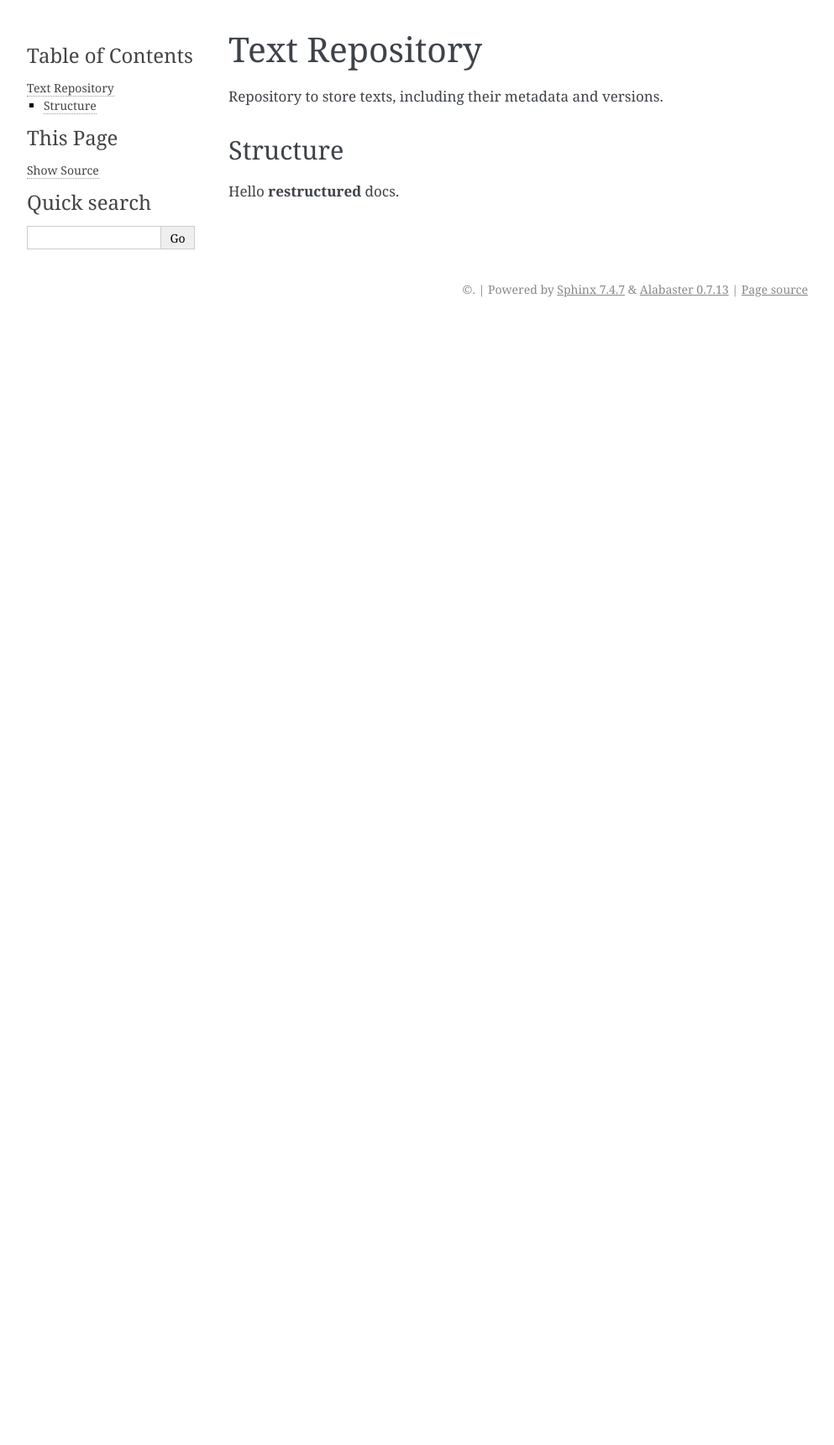
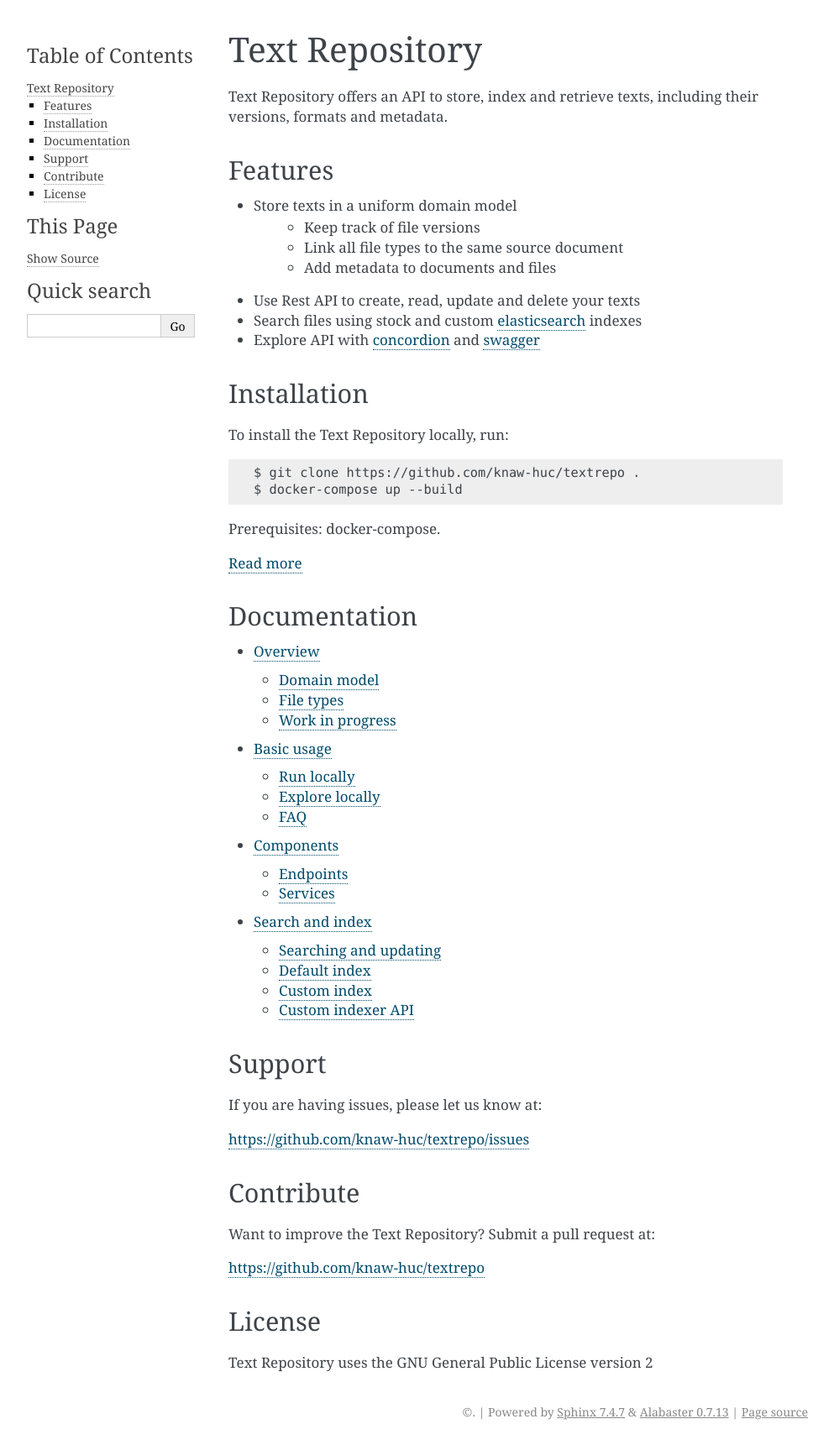
Before and after one commit to knaw-huc/textrepo, a Sphinx documentation site: the page built from docs/index.rst, in a window 1280 px wide. Shown: the whole page at 84% size, without its empty margins (148-1141 px from the left). Built offline with Sphinx 7.4.7, drawn with Linux system fonts in a browser that asks for light colours; before the commit the page ends 900 px from its top, so only the background shows below that.

Commit message:
Initial draft of readthedocs

```diff
--- /dev/null
+++ b/docs/components.rst
@@ -0,0 +1,44 @@
+.. |tr| replace:: Text Repository
+
+Components
+==========
+
+Endpoints
+*********
+
+- |tr| `API <http://localhost:8080/textrepo/swagger>`_
+- `Integration test results <https://demorepo.tt.di.huc.knaw.nl/concordion/nl/knaw/huc/textrepo/Textrepo.html>`_
+- `Elasticsearch indexes <http://localhost:8080/index/_aliases?pretty>`_
+- `Stub indexer <http://localhost:8080/custom-index/>`_
+
+Services
+********
+
+The |tr| application is bundled with a couple of services:
+
+- |tr|, core application
+- `Postgres <https://www.postgresql.org/>`_ as database
+- `Elasticsearch <https://www.elastic.co/elasticsearch/>`_ as search engine
+- `Docker <https://www.docker.com/>`_ and `docker-compose <https://docs.docker.com/compose/>`_ for running and connecting services
+- `Nginx <https://www.nginx.com/>`_ as a reverse proxy
+
+|tr|
+____
+The |tr| is a java application build with `dropwizard <https://www.dropwizard.io/en/latest/>`_.
+It contains a REST-API to create, retrieve, update and delete documents, files, versions and metadata.
+It uses the postgres database to store its domain model.
+It keeps the elastic search indexes in sync with the postgres database.
+
+Postgres
+--------
+Postgres is used as a 'vault' which contains all the data or 'the golden standard', from which all indexes are generated.
+
+Postgres data can be modified using the |tr| REST-API.
+
+Elasticsearch
+-------------
+See the `indexing <indexing.html>`_ page.
+
+Nginx
+-----
+As a reverse proxy it exposes the relevant parts of all the service endpoints. See exposed endpoints below.
--- a/docs/index.rst
+++ b/docs/index.rst
@@ -1,9 +1,58 @@
-Text Repository
+.. |tr| replace:: Text Repository
+
+|tr|
 ===============
 
-Repository to store texts, including their metadata and versions.
+|tr| offers an API to store, index and retrieve texts, including their versions, formats and metadata.
 
-Structure
----------
+Features
+--------
 
-Hello **restructured** docs.
+- Store texts in a uniform domain model
+   - Keep track of file versions
+   - Link all file types to the same source document
+   - Add metadata to documents and files
+- Use Rest API to create, read, update and delete your texts
+- Search files using stock and custom `elasticsearch <https://www.elastic.co/elasticsearch/>`_ indexes
+- Explore API with `concordion <https://concordion.org/>`_ and `swagger <https://swagger.io/>`_
+
+Installation
+------------
+
+To install the |tr| locally, run: ::
+
+    $ git clone https://github.com/knaw-huc/textrepo .
+    $ docker-compose up --build
+
+Prerequisites: docker-compose.
+
+`Read more <usage.html>`_
+
+Documentation
+-------------
+.. toctree::
+    :maxdepth: 2
+
+    Overview <overview>
+    Basic usage <usage>
+    Components <components>
+    Search and index <indexing>
+
+Support
+-------
+
+If you are having issues, please let us know at:
+
+https://github.com/knaw-huc/textrepo/issues
+
+Contribute
+----------
+
+Want to improve the |tr|? Submit a pull request at:
+
+https://github.com/knaw-huc/textrepo
+
+License
+-------
+
+|tr| uses the GNU General Public License version 2
--- /dev/null
+++ b/docs/indexing.rst
@@ -0,0 +1,46 @@
+.. |tr| replace:: Text Repository
+
+Indexing
+========
+
+The |tr| contains a number of default elasticsearch indexes which are populated by the |tr| itself. Users can read documents from the index, but cannot create, update or delete documents. All modifications of the index should be handled by the |tr| itself. When you want to edit a index document, edit the appropriate file instead using the |tr| REST-API.
+
+Searching and updating
+----------------------
+
+ElasticSearch has extensively documentated its own API. Read all about it `here <https://www.elastic.co/guide/en/elastic-stack/current/index.html>`_.
+
+Default index
+-------------
+
+By default the text repository contains a full text and a autocomplete index.
+
+Custom index
+------------
+
+A |tr| installation can be configured to use any number of custom indexers to populate custom indexes. To add a custom index, make sure its 'indexer' is available.
+An indexer is a remote service with a 'mapping' endpoint to request elasticsearch fields, and a 'fields' endpoint to convert a |tr| file into a elasticsearch index document.
+
+- `GET Mapping` endpoints are used to create elasticsearch indexes.
+- `POST Fields` endpoints are used to create elastcsearch index documents.
+- Generated documents should match the mapping that the indexer mapping endpoint returns.
+
+When a user adds a new (or initial) version to a file, the |tr| calls fields-endpoints of all indexers of indexes that support that specific file type.
+A |tr| `POST fields` request contains the contents of new version and a `Content-Type` header with the mimetype.
+|tr| uses the response of a custom indexer to create a new document in its index.
+
+Custom indexer API
+------------------
+Custom indexers can be configured in `./textrepo-app/config.yml`: ::
+
+  indexers:
+  - mapping:    # string, url to GET mapping endpoint
+    fields:
+      url:      # string, url to POST fields endpoint
+      type:     # string, 'multipart' or 'urlencoded'
+    mimetypes:
+      -         # list of strings, supported mimetypes
+    elasticsearch:
+      index:    # string, name
+      hosts:
+        -       # list of strings, host urls
--- /dev/null
+++ b/docs/overview.rst
@@ -0,0 +1,30 @@
+.. |tr| replace:: Text Repository
+
+Overview
+========
+
+Domain model
+************
+
+The |tr| is build around a number of core concepts that allow it to create a generic represention of text corpora:
+
+- **document**: top level object which represents the core physical entity of a digitized corpus (e.g. a page) that resulted in scans, xml-files, text files and other file types. A document contains a list of files, unique by file type
+- **file**: as found on your computer, including a file type but *without* its contents. A file contains a list of versions
+- **version**: version of a file. A version contains the bytes of a file and a timestamp. A file can have a number of different versions
+- **metadata**: both documents and files can contain metadata in the form of list of key-value pairs
+
+----
+
+.. figure:: textrepo-model.png
+
+   Graphical representation of the |tr| domain model
+
+-----
+
+File types
+**********
+The |tr| is build to contain 'human readable' file types that can be processed by elasticsearch, like plain text, json, and xml.
+
+Work in progress
+****************
+Note that this project is work in progress. The |tr| model of a text corpus will improve and expand as the project progresses.
--- /dev/null
+++ b/docs/usage.rst
@@ -0,0 +1,37 @@
+.. |tr| replace:: Text Repository
+
+Basic Usage
+===========
+
+Run locally
+-----------
+
+|tr| can be started using `docker-compose up --build`. However, in order to prevent any unexpected behaviour due misconfigured ports, volumes, etc, the `./scripts` directory also contains a `start.sh` and a `stop.sh` script to facilitate starting and stopping the docker-compose services.
+These scripts are quite rigorous and all data will be lost when restarting, so *use for development purposes only*.
+
+When you do not want to rebuild, use: `docker-compose up`.
+
+Explore locally
+---------------
+After running the docker-compose setup:
+
+- Look at some of the basic use cases creating with concordion integration test `results <http://localhost:8080/concordion/nl/knaw/huc/textrepo/Textrepo.html>`_
+- Explore REST-API of |tr| using `swaggger <http://localhost:8080/textrepo/swagger>`_
+- Populate the |tr| with some minimal data, run: `./scripts/populate.sh`
+- Search in `full-text <http://localhost:8080/index/full-text>`_ and `autocomplete <http://localhost:8080/index/autocomplete>`_ indexes
+
+FAQ
+---
+
+Elasticsearch
+*************
+
+If you run into this Elasticsearch warning: ::
+
+  max virtual memory areas vm.max_map_count [65530] is too low, increase to at least [262144]
+
+you may have to: ::
+
+  sysctl -w vm.max_map_count=262144
+
+(Source: https://github.com/docker-library/elasticsearch/issues/111)
```
Also changed, not shown: README.md (+1 -47 lines), docs/textrepo-model.png (added), kubernetes/README.md (added), 3 other files.
